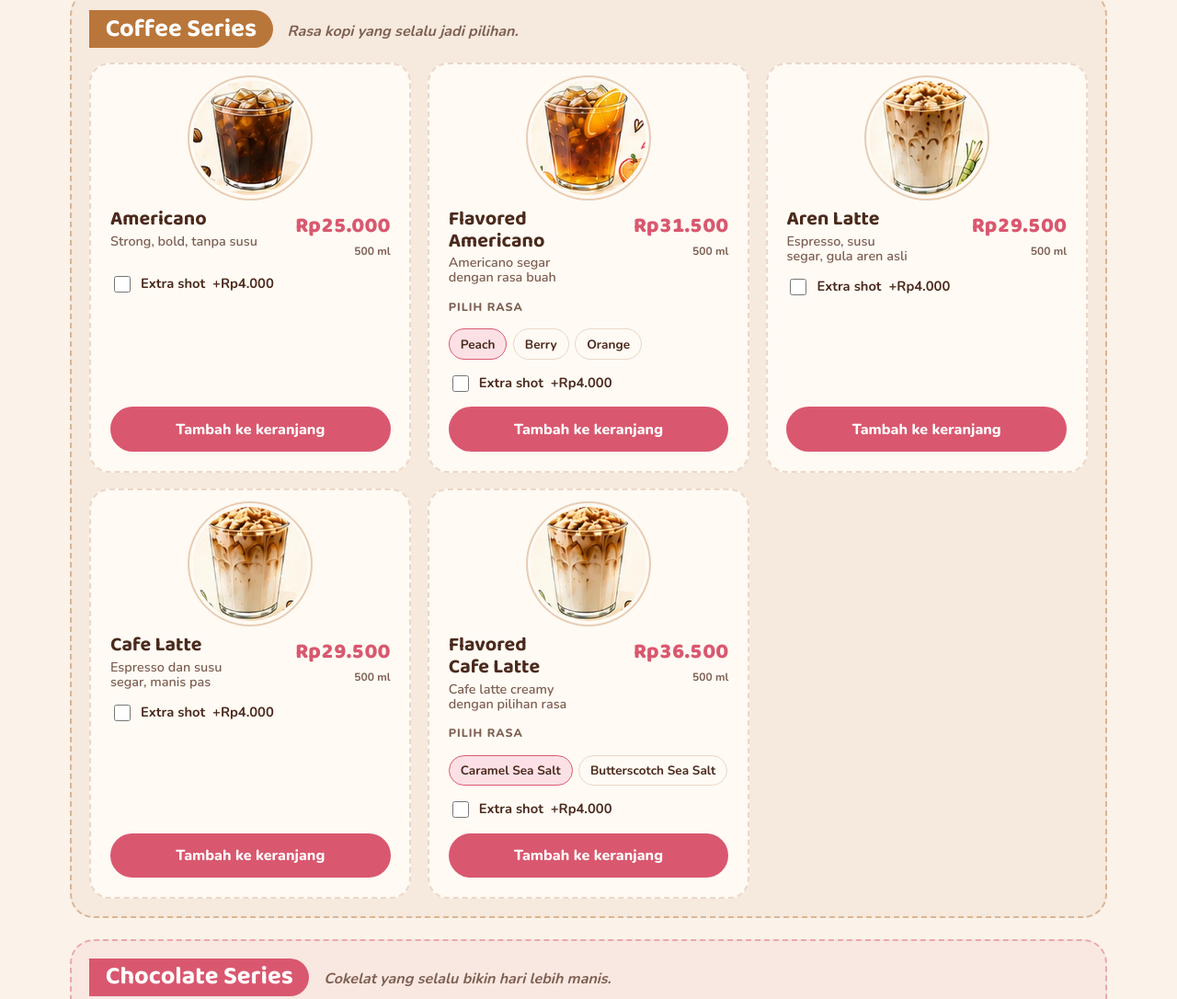
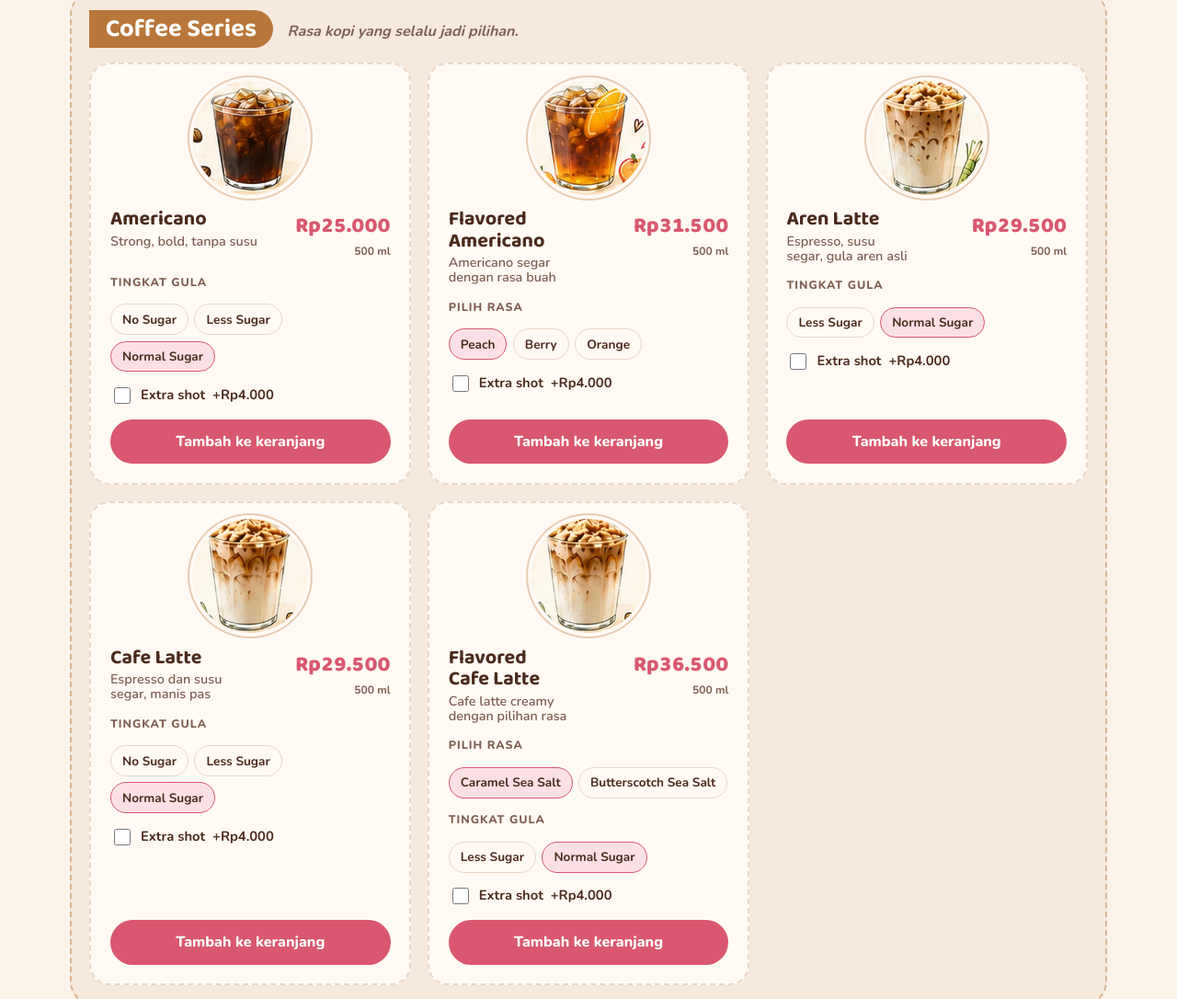
Before and after one commit to camilanika/camilanika.github.io, a plain HTML site: page index.html in a window 1280 px wide. Shown: the part 1589-2675 px from the top of the page at 92% size. Drawn offline with nearby package versions, Linux system fonts and the light colour scheme.

Commit message:
Add sugar level options to Americano, Aren Latte, Cafe Latte, Flavored Cafe Latte

```diff
--- a/index.html
+++ b/index.html
@@ -468,11 +468,11 @@ footer{padding-block:3rem 6rem;border-top:1px solid var(--line)}
     {id:"matcha", name:"Matcha Series", tag:"Kesegaran matcha, ketenangan di setiap tegukan."},
   ];
   const DRINKS = [
-    {id:"amer", s:"coffee", name:"Americano", sub:"Strong, bold, tanpa susu", p:{S:13000,M:25000,L:44500}},
+    {id:"amer", s:"coffee", name:"Americano", sub:"Strong, bold, tanpa susu", p:{S:13000,M:25000,L:44500}, sugar:["No Sugar","Less Sugar","Normal Sugar"]},
     {id:"famer", s:"coffee", name:"Flavored Americano", sub:"Americano segar dengan rasa buah", flavors:["Peach","Berry","Orange"], fmt:f=>`${f} Americano`, p:{S:16500,M:31500,L:59500}},
-    {id:"aren", s:"coffee", name:"Aren Latte", sub:"Espresso, susu segar, gula aren asli", p:{S:15500,M:29500,L:58500}},
-    {id:"cafe", s:"coffee", name:"Cafe Latte", sub:"Espresso dan susu segar, manis pas", p:{S:15500,M:29500,L:58500}},
-    {id:"flat", s:"coffee", name:"Flavored Cafe Latte", sub:"Cafe latte creamy dengan pilihan rasa", flavors:["Caramel Sea Salt","Butterscotch Sea Salt"], fmt:f=>`${f} Cafe Latte`, p:{S:18500,M:36500,L:69500}},
+    {id:"aren", s:"coffee", name:"Aren Latte", sub:"Espresso, susu segar, gula aren asli", p:{S:15500,M:29500,L:58500}, sugar:["Less Sugar","Normal Sugar"]},
+    {id:"cafe", s:"coffee", name:"Cafe Latte", sub:"Espresso dan susu segar, manis pas", p:{S:15500,M:29500,L:58500}, sugar:["No Sugar","Less Sugar","Normal Sugar"]},
+    {id:"flat", s:"coffee", name:"Flavored Cafe Latte", sub:"Cafe latte creamy dengan pilihan rasa", flavors:["Caramel Sea Salt","Butterscotch Sea Salt"], fmt:f=>`${f} Cafe Latte`, p:{S:18500,M:36500,L:69500}, sugar:["Less Sugar","Normal Sugar"]},
     {id:"choc", s:"choco", name:"Chocolate", sub:"Cokelat susu, tanpa kopi", p:{S:16500,M:31500,L:59500}, noShot:true},
     {id:"chocorange", s:"choco", name:"Chocorange", sub:"Cokelat Belgian dan susu dengan sentuhan jeruk, tanpa kopi", p:{S:16500,M:31500,L:59500}, noShot:true},
     {id:"mocha", s:"choco", name:"Mochaccino", sub:"Espresso, cokelat Belgian, dan susu", note:"Mengandung kopi", p:{S:18500,M:36500,L:69500}},
@@ -490,7 +490,7 @@ footer{padding-block:3rem 6rem;border-top:1px solid var(--line)}
   const save = () => { try { localStorage.setItem("cn-cart", JSON.stringify(cart)); } catch(e) {} };
 
   // chips helper
-  const chipGroup = (opts, label) => `<div class="opt-label">${label}</div><div class="chips" role="group" aria-label="${label}">${opts.map((o,i)=>`<button type="button" class="chip" data-v="${o}" aria-pressed="${i===0}">${o}</button>`).join("")}</div>`;
+  const chipGroup = (opts, label, def = 0) => `<div class="opt-label">${label}</div><div class="chips" role="group" aria-label="${label}">${opts.map((o,i)=>`<button type="button" class="chip" data-v="${o}" aria-pressed="${i===def}">${o}</button>`).join("")}</div>`;
   document.addEventListener("click", e => {
     const c = e.target.closest(".chip"); if(!c) return;
     c.parentElement.querySelectorAll(".chip").forEach(b=>b.setAttribute("aria-pressed", b===c));
@@ -508,6 +508,7 @@ footer{padding-block:3rem 6rem;border-top:1px solid var(--line)}
         <div class="price num" data-price>${rp(d.p[size])}<small data-size-l>${SIZES[size]}</small></div>
       </div>
       ${d.flavors ? chipGroup(d.flavors, "Pilih rasa") : ""}
+      ${d.sugar ? chipGroup(d.sugar, "Tingkat gula", d.sugar.length-1) : ""}
       ${d.noShot ? "" : `<label class="check"><input type="checkbox" id="shot-${d.id}"> Extra shot <span class="num" data-shot>+${rp(SHOT[size])}</span></label>`}
       <button class="btn btn-rose add" type="button" data-add-drink="${d.id}">Tambah ke keranjang</button>
     </article>`;
@@ -531,9 +532,10 @@ footer{padding-block:3rem 6rem;border-top:1px solid var(--line)}
     const b = e.target.closest("[data-add-drink]"); if(!b) return;
     const d = DRINKS.find(x=>x.id===b.dataset.addDrink), card = b.closest(".item");
     const flavor = d.flavors ? pick(card,0) : null;
+    const sugar = d.sugar ? pick(card, d.flavors ? 1 : 0) : null;
     const shot = !d.noShot && card.querySelector("input[type=checkbox]").checked;
     const name = flavor ? d.fmt(flavor) : d.name;
-    addLine({key:`${d.id}|${flavor}|${size}|${shot}`, name, detail:`${size} · ${SIZES[size]}${shot?" · extra shot":""}`, price:d.p[size] + (shot?SHOT[size]:0)}, b);
+    addLine({key:`${d.id}|${flavor}|${sugar}|${size}|${shot}`, name, detail:`${size} · ${SIZES[size]}${sugar?" · "+sugar:""}${shot?" · extra shot":""}`, price:d.p[size] + (shot?SHOT[size]:0)}, b);
   });
 
 
```
